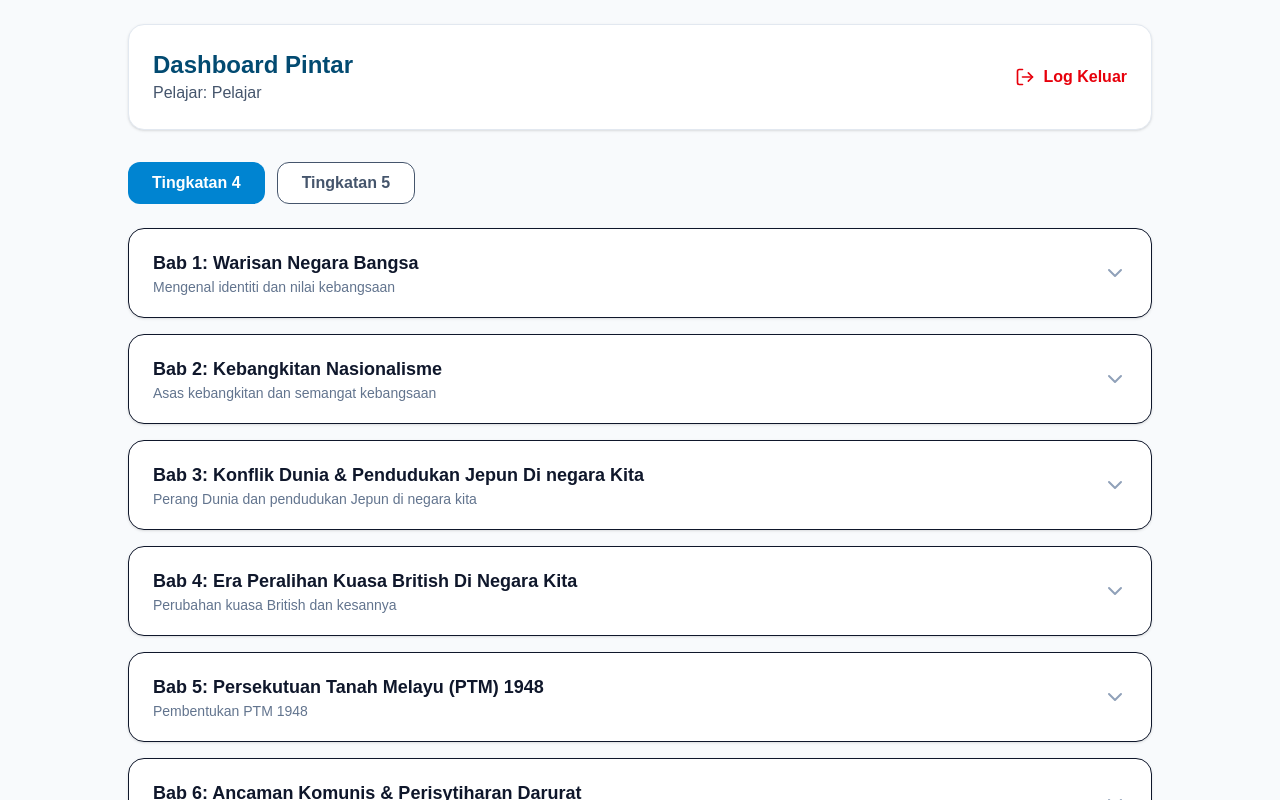
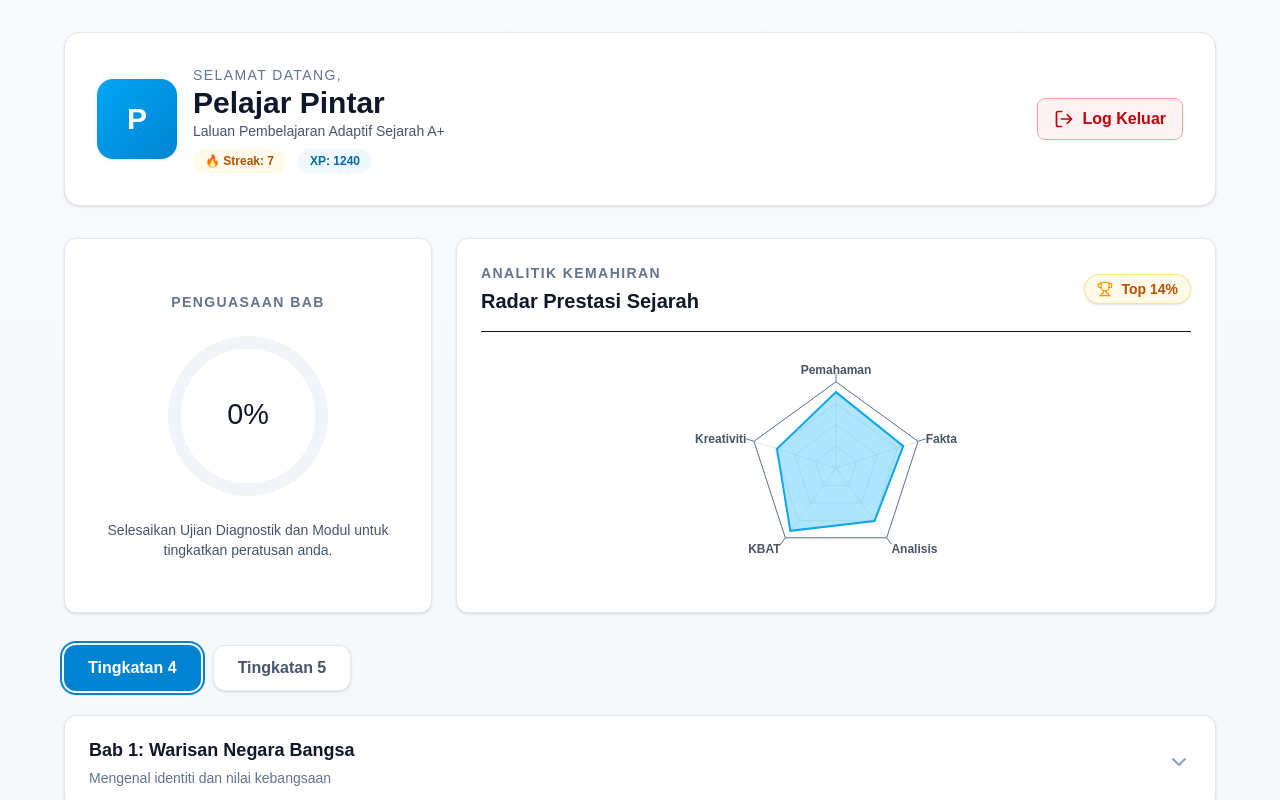
Before and after one commit to nickamariah/sejarah-score-aplus, a Next.js app: page /murid in a window 1280 px wide. Shown: the top 800 px of the page. Built offline with nearby package versions, Linux system fonts and the light colour scheme.

Commit message:
update nama murid

```diff
--- a/app/murid/page.tsx
+++ b/app/murid/page.tsx
@@ -2,8 +2,28 @@
 
 import { useEffect, useState } from "react";
 import { motion, AnimatePresence } from "framer-motion";
-import { BookOpen, Zap, CheckCircle2, Trophy, Gamepad2, ChevronDown, Lock, Sparkles, LogOut } from "lucide-react";
-import { useRouter } from "next/navigation";
+import {
+  Zap,
+  CheckCircle2,
+  Trophy,
+  Gamepad2,
+  Medal,
+  ChevronDown,
+  Lock,
+  Sparkles,
+  LogOut
+} from "lucide-react";
+import { Radar, RadarChart, PolarAngleAxis, PolarGrid, PolarRadiusAxis, ResponsiveContainer } from "recharts";
+import { CircularProgressbar, buildStyles } from "react-circular-progressbar";
+import "react-circular-progressbar/dist/styles.css";
+
+const radarData = [
+  { subject: "Pemahaman", A: 88, fullMark: 100 },
+  { subject: "Fakta", A: 82, fullMark: 100 },
+  { subject: "Analisis", A: 76, fullMark: 100 },
+  { subject: "KBAT", A: 90, fullMark: 100 },
+  { subject: "Kreativiti", A: 72, fullMark: 100 },
+];
 
 const chapters = {
   t4: [
@@ -32,7 +52,7 @@ const chapters = {
   ]
 };
 
-// MODUL BAHARU (Nota dibuang, Diagnostik No 1)
+// 🌟 SENARAI MODUL BARU (DIAGNOSTIK DAHULU, NOTA DALAM AI)
 const modules = [
   { id: 1, name: "Ujian Diagnostik", icon: Zap, color: "amber", note: "Wajib dijawab untuk penentuan aras." },
   { id: 2, name: "Bimbingan AI (RAG)", icon: Sparkles, color: "purple", note: "Sesi bimbingan berdasarkan kelemahan anda." },
@@ -41,42 +61,46 @@ const modules = [
 ];
 
 export default function MuridDashboard() {
-  const router = useRouter();
   const [userData, setUserData] = useState<any>(null);
   const [activeLevel, setActiveLevel] = useState<"t4" | "t5">("t4");
   const [expandedChapter, setExpandedChapter] = useState<number | null>(null);
   const [completedModules, setCompletedModules] = useState<string[]>([]);
-
-  // State untuk simpan markah setiap bab secara automatik
   const [skorBab, setSkorBab] = useState<Record<number, number>>({});
 
   useEffect(() => {
-    // 1. Dapatkan data murid
-    const rawUser = localStorage.getItem("currentUser");
-    if (rawUser) setUserData(JSON.parse(rawUser));
+    // Tarik data User
+    try {
+      const raw = localStorage.getItem("currentUser");
+      if (raw) {
+        const user = JSON.parse(raw);
+        setUserData(user);
+        if (user.tingkatan === "5") setActiveLevel("t5");
+      }
+    } catch (e) {}
 
-    // 2. Dapatkan modul yang telah selesai (Auto dari Ujian Diagnostik)
+    // Tarik modul yang telah siap
     const savedCompleted = JSON.parse(localStorage.getItem("completedModules") || "[]");
     setCompletedModules(savedCompleted);
 
-    // 3. Tarik semua markah Ujian Diagnostik dari LocalStorage
+    // Tarik markah ujian dari Firebase (yang disimpan di LocalStorage)
     const loadedScores: Record<number, number> = {};
     const tingkatan = activeLevel === "t4" ? "4" : "5";
 
     for (let i = 1; i <= 10; i++) {
       const skor = localStorage.getItem(`skor_${tingkatan}_Bab ${i}`);
-      if (skor) {
-        loadedScores[i] = parseInt(skor);
-      }
+      if (skor) loadedScores[i] = parseInt(skor);
     }
     setSkorBab(loadedScores);
+  }, [activeLevel]);
 
-  }, [activeLevel]); // Refresh bila tukar tingkatan
+  const handleLogout = () => {
+    localStorage.removeItem("currentUser");
+    window.location.href = "/";
+  };
 
   const openModule = (chapterId: number, moduleId: number) => {
     if (moduleId === 1) {
       const aras = activeLevel === "t4" ? "4" : "5";
-      // Kita tukar pautan ke folder 'jawab' yang baru
       window.location.href = `/jawab?tingkatan=${aras}&bab=Bab ${chapterId}`;
       return;
     }
@@ -85,127 +109,182 @@ export default function MuridDashboard() {
 
   const getAdaptiveMeta = (chapterId: number, moduleId: number) => {
     const meta = { hidden: false, adaptiveLocked: false, displayName: "" };
-    const skor = skorBab[chapterId]; // Dapatkan markah ujian untuk bab ini
+    const skor = skorBab[chapterId];
 
     if (skor === undefined) {
       // BELUM JAWAB UJIAN DIAGNOSTIK
       if (moduleId !== 1) meta.adaptiveLocked = true;
     } else if (skor >= 80) {
-      // LALUAN CEMERLANG (Skor 80+)
-      if ([2, 3].includes(moduleId)) meta.hidden = true; // Sembunyi AI & Post Test
-      if ([4, 5].includes(moduleId)) meta.adaptiveLocked = false; // Buka Game
+      // CEMERLANG
+      if ([2, 3].includes(moduleId)) meta.hidden = true;
+      if ([4].includes(moduleId)) meta.adaptiveLocked = false;
     } else if (skor >= 50) {
-      // LALUAN SEDERHANA
+      // SEDERHANA
       if (moduleId === 2) meta.displayName = `Bimbingan AI (Aras Sederhana)`;
-      if ([4, 5].includes(moduleId)) meta.adaptiveLocked = true; // Kunci Game
+      if (moduleId === 4) meta.adaptiveLocked = true;
     } else {
-      // LALUAN BIMBINGAN (LEMAH)
+      // BIMBINGAN
       if (moduleId === 2) meta.displayName = `Bimbingan AI (Bimbingan Penuh)`;
-      if ([4, 5].includes(moduleId)) meta.adaptiveLocked = true;
+      if (moduleId === 4) meta.adaptiveLocked = true;
     }
     return meta;
   };
 
   const currentChapters = activeLevel === "t4" ? chapters.t4 : chapters.t5;
 
+  // Kira peratusan penguasaan keseluruhan
+  const totalModules = currentChapters.length * modules.length;
+  const completedCount = completedModules.filter((k) => k.startsWith(activeLevel)).length;
+  const masteryPercent = totalModules ? Math.round((completedCount / totalModules) * 100) : 0;
+
   return (
-    <div className="min-h-screen bg-slate-50 p-6 font-sans text-slate-900">
-      <div className="mx-auto max-w-5xl">
-        {/* Header */}
-        <div className="bg-white rounded-2xl p-6 shadow-sm border border-slate-200 mb-8 flex justify-between items-center">
+    <div className="min-h-screen bg-gradient-to-b from-slate-50 to-slate-100 px-4 py-8 md:px-6 font-sans text-slate-900">
+      <div className="mx-auto max-w-6xl">
+        {/* HEADER PROFIL */}
+        <motion.div initial={{ opacity: 0, y: -20 }} animate={{ opacity: 1, y: 0 }} className="rounded-2xl bg-white p-6 md:p-8 shadow-sm border border-slate-200 mb-8">
+          <div className="flex flex-col gap-4 md:flex-row md:items-center md:justify-between">
+            <div className="flex items-center gap-4">
+              <div className="flex h-16 w-16 md:h-20 md:w-20 items-center justify-center rounded-2xl bg-gradient-to-br from-sky-500 to-sky-600 text-2xl md:text-3xl font-bold text-white shadow">
+                {userData?.name ? userData.name.charAt(0).toUpperCase() : (userData?.nama ? userData.nama.charAt(0).toUpperCase() : "P")}
+              </div>
               <div>
-            <h1 className="text-2xl font-bold text-sky-900">Dashboard Pintar</h1>
-            <p className="text-slate-600">Pelajar: {userData?.name || "Pelajar"}</p>
+                <p className="text-xs md:text-sm uppercase tracking-widest text-slate-500">Selamat datang,</p>
+                <h1 className="text-2xl md:text-3xl font-bold text-slate-900">{userData?.name || userData?.nama || "Pelajar Pintar"}</h1>
+                <p className="text-sm text-slate-600">Laluan Pembelajaran Adaptif Sejarah A+</p>
+                <div className="mt-2 flex items-center gap-3">
+                  <span className="inline-flex items-center gap-2 rounded-full bg-amber-50 px-3 py-1 text-amber-700 text-xs font-semibold">🔥 Streak: 7</span>
+                  <span className="inline-flex items-center gap-2 rounded-full bg-sky-50 px-3 py-1 text-sky-700 text-xs font-semibold">XP: 1240</span>
                 </div>
-          <button onClick={() => { localStorage.removeItem("currentUser"); router.push("/"); }} className="text-red-600 font-bold flex items-center gap-2">
-            <LogOut className="w-5 h-5"/> Log Keluar
+              </div>
+            </div>
+            <button onClick={handleLogout} className="flex items-center justify-center gap-2 px-4 py-2 rounded-lg border border-red-300 bg-red-50 text-red-700 font-semibold hover:bg-red-100 transition">
+              <LogOut className="w-5 h-5" /> Log Keluar
             </button>
           </div>
+        </motion.div>
 
-        {/* Tab Tingkatan */}
-        <div className="flex gap-3 mb-6">
+        {/* CARTA & ANALITIK PENGUASAAN */}
+        <div className="grid grid-cols-1 md:grid-cols-3 gap-6 mb-8">
+          <div className="md:col-span-1 rounded-xl bg-white p-6 shadow-sm border border-slate-200 flex flex-col items-center justify-center">
+            <h3 className="text-sm text-slate-500 uppercase tracking-widest font-semibold">Penguasaan Bab</h3>
+            <div className="w-40 h-40 mt-6">
+              <CircularProgressbar
+                value={masteryPercent}
+                text={`${masteryPercent}%`}
+                styles={buildStyles({
+                  textSize: "18px",
+                  pathColor: `rgba(14, 165, 233, ${masteryPercent / 100 || 0.1})`, // Sky 500
+                  textColor: "#0f172a",
+                  trailColor: "#f1f5f9",
+                })}
+              />
+            </div>
+            <p className="mt-6 text-sm text-slate-600 text-center font-medium">Selesaikan Ujian Diagnostik dan Modul untuk tingkatkan peratusan anda.</p>
+          </div>
+
+          <div className="md:col-span-2 rounded-xl bg-white p-6 shadow-sm border border-slate-200">
+            <div className="flex items-center justify-between border-b pb-4">
+              <div>
+                <p className="text-sm uppercase tracking-widest text-slate-500 font-semibold">Analitik Kemahiran</p>
+                <h2 className="text-xl font-bold text-slate-900 mt-1">Radar Prestasi Sejarah</h2>
+              </div>
+              <div className="inline-flex items-center gap-2 rounded-full bg-amber-50 border border-amber-200 px-3 py-1 text-sm font-bold text-amber-700 shadow-sm">
+                <Trophy className="w-4 h-4 text-amber-500" /> Top 14%
+              </div>
+            </div>
+            <div className="mt-4 h-60 w-full">
+              <ResponsiveContainer width="100%" height="100%">
+                <RadarChart cx="50%" cy="50%" outerRadius="75%" data={radarData}>
+                  <PolarGrid stroke="#e2e8f0" />
+                  <PolarAngleAxis dataKey="subject" stroke="#64748b" tick={{ fill: '#475569', fontSize: 12, fontWeight: 600 }} />
+                  <PolarRadiusAxis angle={30} domain={[0, 100]} tick={false} axisLine={false} />
+                  <Radar name="Skor" dataKey="A" stroke="#0ea5e9" strokeWidth={2} fill="#38bdf8" fillOpacity={0.4} />
+                </RadarChart>
+              </ResponsiveContainer>
+            </div>
+          </div>
+        </div>
+
+        {/* TABS TINGKATAN */}
+        <motion.div initial={{ opacity: 0, y: 10 }} animate={{ opacity: 1, y: 0 }} className="mb-6 flex gap-3">
           {["t4", "t5"].map((level) => (
-            <button key={level} onClick={() => { setActiveLevel(level as "t4" | "t5"); setExpandedChapter(null); }} className={`px-6 py-2 rounded-xl font-bold ${activeLevel === level ? "bg-sky-600 text-white" : "bg-white text-slate-600 border"}`}>
+            <button
+              key={level}
+              onClick={() => { setActiveLevel(level as "t4" | "t5"); setExpandedChapter(null); }}
+              className={`px-6 py-2.5 rounded-xl font-bold transition-all shadow-sm ${
+                activeLevel === level ? "bg-sky-600 text-white ring-2 ring-sky-600 ring-offset-2" : "bg-white text-slate-600 border border-slate-200 hover:bg-slate-50"
+              }`}
+            >
               Tingkatan {level === "t4" ? "4" : "5"}
             </button>
           ))}
-        </div>
+        </motion.div>
 
-        {/* Senarai Bab */}
-        <div className="space-y-4">
-          {currentChapters.map((chapter) => (
-            <div key={chapter.id} className="bg-white rounded-2xl border shadow-sm overflow-hidden">
-              <button onClick={() => setExpandedChapter(expandedChapter === chapter.id ? null : chapter.id)} className="w-full px-6 py-5 flex items-center justify-between hover:bg-slate-50 transition">
-                <div className="text-left">
+        {/* SENARAI BAB & MODUL */}
+        <motion.div className="space-y-4">
+          {currentChapters.map((chapter, index) => (
+            <motion.div key={chapter.id} initial={{ opacity: 0, y: 10 }} animate={{ opacity: 1, y: 0 }} transition={{ delay: index * 0.05 }} className="bg-white rounded-xl border border-slate-200 shadow-sm overflow-hidden">
+
+              {/* Kepala Bab */}
+              <button onClick={() => setExpandedChapter(expandedChapter === chapter.id ? null : chapter.id)} className="w-full px-6 py-5 flex items-center justify-between hover:bg-slate-50 transition-colors">
+                <div className="text-left flex-1">
                   <h3 className="font-bold text-lg text-slate-900">{chapter.title}</h3>
-                  <p className="text-slate-500 text-sm">{chapter.desc}</p>
+                  <p className="text-sm text-slate-500 mt-1">{chapter.desc}</p>
                 </div>
                 <div className="flex items-center gap-4">
-                  {/* PAPARAN MARKAH AUTOMATIK JIKA DAH JAWAB */}
                   {skorBab[chapter.id] !== undefined && (
-                    <span className={`px-3 py-1 rounded-lg text-sm font-bold ${skorBab[chapter.id] >= 80 ? 'bg-emerald-100 text-emerald-700' : skorBab[chapter.id] >= 50 ? 'bg-amber-100 text-amber-700' : 'bg-red-100 text-red-700'}`}>
+                    <span className={`px-4 py-1.5 rounded-lg text-sm font-bold border shadow-sm ${skorBab[chapter.id] >= 80 ? 'bg-emerald-50 border-emerald-200 text-emerald-700' : skorBab[chapter.id] >= 50 ? 'bg-amber-50 border-amber-200 text-amber-700' : 'bg-red-50 border-red-200 text-red-700'}`}>
                       Skor: {skorBab[chapter.id]}%
                     </span>
                   )}
-                  <ChevronDown className={`w-6 h-6 text-slate-400 transition-transform ${expandedChapter === chapter.id ? "rotate-180" : ""}`} />
+                  <motion.div animate={{ rotate: expandedChapter === chapter.id ? 180 : 0 }}>
+                    <ChevronDown className="w-6 h-6 text-slate-400" />
+                  </motion.div>
                 </div>
               </button>
 
+              {/* Isi Modul */}
               <AnimatePresence>
                 {expandedChapter === chapter.id && (
-                  <motion.div initial={{ height: 0 }} animate={{ height: "auto" }} exit={{ height: 0 }} className="border-t bg-slate-50 p-6 overflow-hidden">
-                    <div className="grid md:grid-cols-2 gap-4">
+                  <motion.div initial={{ height: 0 }} animate={{ height: "auto" }} exit={{ height: 0 }} className="border-t border-slate-200 bg-slate-50/50 p-6 overflow-hidden">
+                    <div className="grid gap-4 sm:grid-cols-2">
                       {modules.map((module) => {
                         const Icon = module.icon;
                         const adaptive = getAdaptiveMeta(chapter.id, module.id);
-                        if (adaptive.hidden) return null; // Jika Cemerlang, modul disorok terus
+                        if (adaptive.hidden) return null;
 
-                        const isCompleted = completedModules.includes(`${activeLevel}-ch${chapter.id}-mod${module.id}`);
+                        const modKey = `${activeLevel}-ch${chapter.id}-mod${module.id}`;
+                        const isCompleted = completedModules.includes(modKey);
+                        const isModul1Completed = module.id === 1 && skorBab[chapter.id] !== undefined;
+                        const isButtonDisabled = adaptive.adaptiveLocked || (module.id === 1 && isModul1Completed);
 
                         return (
-                          <div key={module.id} className={`p-5 rounded-xl border ${adaptive.adaptiveLocked ? 'bg-slate-100 border-slate-200' : 'bg-white border-sky-100 shadow-sm'} flex items-start gap-4`}>
-                            <div className={`p-3 rounded-lg ${adaptive.adaptiveLocked ? 'bg-slate-200 text-slate-500' : 'bg-sky-100 text-sky-600'}`}>
+                          <div key={module.id} className={`p-5 rounded-xl border ${adaptive.adaptiveLocked ? 'bg-slate-100 border-slate-200' : isModul1Completed ? 'bg-emerald-50 border-emerald-200' : 'bg-white border-sky-200 shadow-sm'} flex items-start gap-4 transition-all hover:shadow-md`}>
+                            <div className={`p-3 rounded-xl shrink-0 shadow-inner ${adaptive.adaptiveLocked ? 'bg-slate-200 text-slate-500' : isModul1Completed ? 'bg-emerald-100 text-emerald-600' : 'bg-gradient-to-br from-sky-100 to-sky-200 text-sky-700'}`}>
                               {adaptive.adaptiveLocked ? <Lock className="w-6 h-6" /> : <Icon className="w-6 h-6" />}
                             </div>
                             <div className="flex-1">
                               <h4 className="font-bold text-slate-800">{adaptive.displayName || module.name}</h4>
-                              <p className="text-xs text-slate-500 mt-1">{module.note}</p>
+                              <p className="text-xs text-slate-500 mt-1 mb-4 leading-relaxed">{module.note}</p>
 
-                              <div className="mt-4 flex items-center justify-between">
-                                {isCompleted ? (
-                                  <span className="flex items-center gap-1 text-sm font-bold text-emerald-600 bg-emerald-50 px-3 py-1 rounded-full">
+                              <div className="flex items-center justify-between">
+                                {isCompleted || isModul1Completed ? (
+                                  <span className="flex items-center gap-1.5 text-xs font-bold text-emerald-600 bg-emerald-100/50 px-3 py-1 rounded-full border border-emerald-200">
                                     <CheckCircle2 className="w-4 h-4"/> Selesai
                                   </span>
                                 ) : <div />}
 
-                                {/* LOGIK BUTANG PINTAR */}
-                                {(() => {
-                                  // Semak jika Modul 1 (Diagnostik) dah dijawab
-                                  const isModul1Completed = module.id === 1 && skorBab[chapter.id] !== undefined;
-                                  // Butang akan dikunci jika ia AdaptiveLocked ATAU jika Modul 1 dah siap
-                                  const isButtonDisabled = adaptive.adaptiveLocked || isModul1Completed;
-
-                                  return (
                                 <button
                                   onClick={() => openModule(chapter.id, module.id)}
                                   disabled={isButtonDisabled}
-                                      className={`px-4 py-2 text-sm font-bold rounded-lg transition ${
+                                  className={`px-4 py-2 text-sm font-bold rounded-lg transition-all ${
                                     isButtonDisabled
-                                          ? 'bg-slate-100 text-slate-400 cursor-not-allowed border border-slate-200'
-                                          : 'bg-sky-600 text-white hover:bg-sky-700 shadow-md'
+                                      ? 'bg-slate-200 text-slate-400 cursor-not-allowed'
+                                      : 'bg-sky-600 text-white hover:bg-sky-700 shadow border border-sky-700'
                                   }`}
                                 >
-                                      {adaptive.adaptiveLocked
-                                        ? 'Terkunci 🔒'
-                                        : isModul1Completed
-                                        ? 'Telah Dijawab ✅'
-                                        : module.id === 1
-                                        ? 'Jawab Ujian 📝'
-                                        : 'Buka Modul 🚀'}
+                                  {adaptive.adaptiveLocked ? 'Terkunci 🔒' : isModul1Completed ? 'Telah Dijawab ✅' : module.id === 1 ? 'Jawab Ujian 📝' : 'Buka Modul 🚀'}
                                 </button>
-                                  );
-                                })()}
-
                               </div>
                             </div>
                           </div>
@@ -215,9 +294,20 @@ export default function MuridDashboard() {
                   </motion.div>
                 )}
               </AnimatePresence>
+
+            </motion.div>
+          ))}
+        </motion.div>
+
+        {/* FOOTER MOTIVASI */}
+        <motion.div initial={{ opacity: 0, y: 20 }} animate={{ opacity: 1, y: 0 }} transition={{ delay: 0.3 }} className="mt-12 rounded-2xl bg-gradient-to-r from-amber-500 to-orange-500 p-6 md:p-8 text-white shadow-lg flex items-center gap-4">
+          <Medal className="w-10 h-10 shrink-0 text-amber-100" />
+          <div>
+            <h3 className="text-xl font-bold">Teruskan Pembelajaran!</h3>
+            <p className="text-amber-50 text-sm md:text-base mt-1">Selesaikan Ujian Diagnostik untuk membuka laluan khas AI dan kumpul lebih banyak XP.</p>
           </div>
-          ))}
-        </div>
+        </motion.div>
+
       </div>
     </div>
   );
```
Lines whose indentation alone changed are shown as unchanged.
